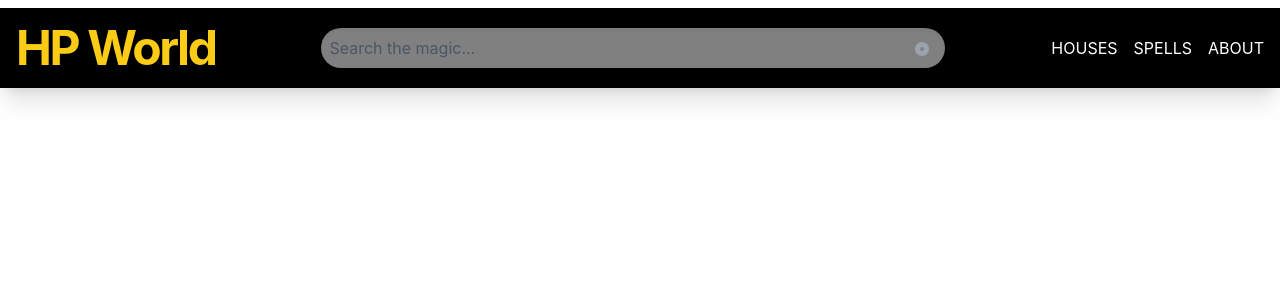
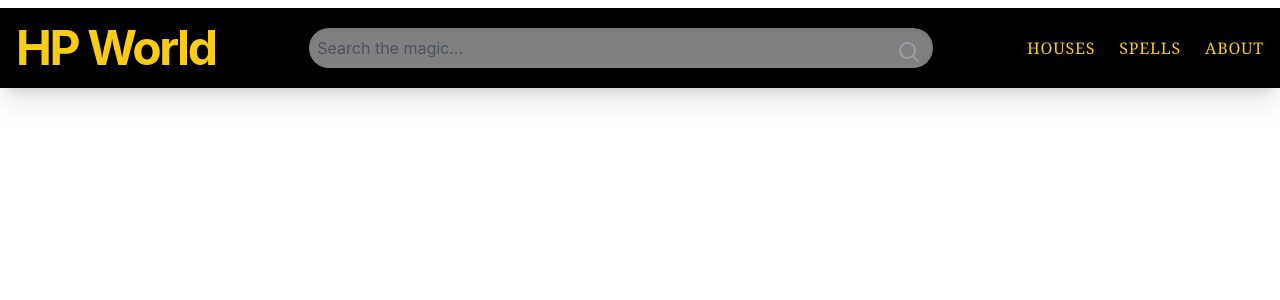
Before and after one commit to Cypherfelix/harry-potter-app, a Next.js app: page / in a window 1280 px wide. Shown: the top 300 px of the page. Built offline with nearby package versions, Linux system fonts and the light colour scheme; no server answers.

Commit message:
Restyled navigation links for a magical and classical appearance with interactive effects.

```diff
--- a/components/header.tsx
+++ b/components/header.tsx
@@ -32,13 +32,13 @@ const SearchBar: React.FC = () => {
       <span className="absolute top-3 right-3 text-gray-400">
         <svg
           xmlns="http://www.w3.org/2000/svg"
-          className="h-5 w-5 fill-current"
-          viewBox="0 0 20 20"
+          viewBox="0 0 24 24"
           fill="currentColor"
+          className="w-6 h-6"
         >
           <path
             fillRule="evenodd"
-            d="M9 2a7 7 0 100 14A7 7 0 009 2zM7 9a2 2 0 114 0 2 2 0 01-4 0z"
+            d="M10.5 3.75a6.75 6.75 0 100 13.5 6.75 6.75 0 000-13.5zM2.25 10.5a8.25 8.25 0 1114.59 5.28l4.69 4.69a.75.75 0 11-1.06 1.06l-4.69-4.69A8.25 8.25 0 012.25 10.5z"
             clipRule="evenodd"
           />
         </svg>
@@ -49,26 +49,21 @@ const SearchBar: React.FC = () => {
 
 const NavLinks: React.FC = () => {
   return (
-    <nav className="hidden md:flex space-x-4">
-      {/* Example links. Uppercase + underline on hover for emphasis */}
-      <a
-        href="#"
-        className="uppercase hover:text-yellow-400 hover:underline transition duration-300"
-      >
-        Houses
-      </a>
-      <a
-        href="#"
-        className="uppercase hover:text-yellow-400 hover:underline transition duration-300"
-      >
-        Spells
-      </a>
-      <a
-        href="#"
-        className="uppercase hover:text-yellow-400 hover:underline transition duration-300"
-      >
-        About
-      </a>
+    <nav className="hidden md:flex space-x-6">
+      <NavLink href="#" text="Houses" />
+      <NavLink href="#" text="Spells" />
+      <NavLink href="#" text="About" />
     </nav>
   );
 };
+
+const NavLink: React.FC<{ href: string; text: string }> = ({ href, text }) => {
+  return (
+    <Link
+      href={href}
+      className="uppercase text-yellow-400 hover:text-yellow-500 font-serif tracking-wider relative transition duration-300 before:content-[''] before:absolute before:w-0 before:h-1 before:bg-yellow-400 before:bottom-0 before:left-0 before:transition-width before:duration-300 hover:before:w-full"
+    >
+      {text}
+    </Link>
+  );
+};
--- a/package.json
+++ b/package.json
@@ -9,6 +9,7 @@
     "lint": "next lint"
   },
   "dependencies": {
+    "@heroicons/react": "^2.0.18",
     "axios": "^1.4.0",
     "next": "13.4.16",
     "react": "18.2.0",
```
Also changed, not shown: 1 other file (tests, documents, lock files or other folders).
